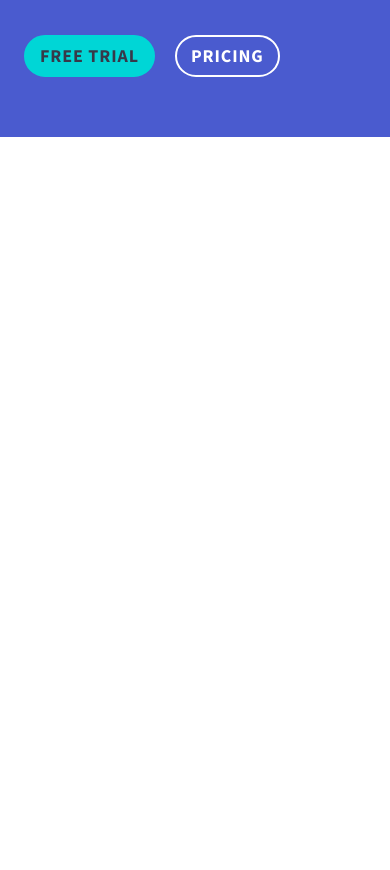
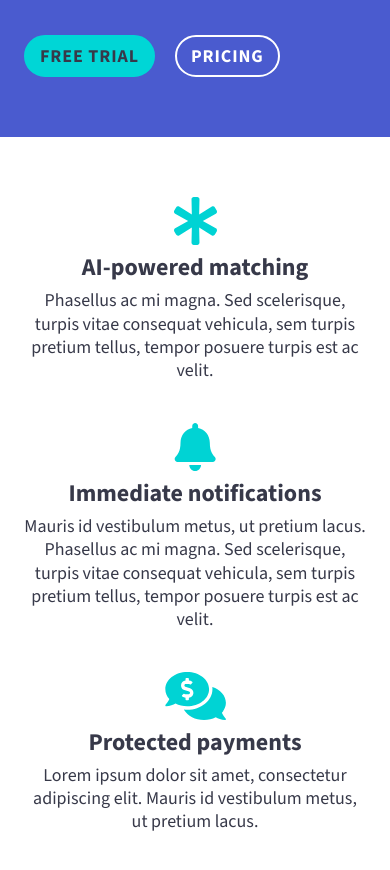
Before and after one commit to revinsider/portfolio-mythos-site, a plain HTML site: page index.html in a window 390 px wide. Shown: the part 560-1430 px from the top of the page. Before the commit the page ends 1119 px from the top, so only its background shows below. Drawn offline with nearby package versions, Linux system fonts and the light colour scheme.

Commit message:
add features with flexbox and media queries

```diff
--- /dev/null
+++ b/app/scss/components/_features.scss
@@ -0,0 +1,45 @@
+@use '../util/' as u;
+
+.features {
+
+  &__wrapper {
+    display: flex;
+    gap: 40px;
+    flex-wrap: wrap;
+    justify-content: center;
+
+    @include u.breakpoint(large) {
+      flex-wrap: nowrap;
+      gap: 5.5%
+    }
+  }
+
+  &__item {
+    text-align: center;
+
+    @include u.breakpoint(large) {
+      flex: 1;
+      text-align: left;
+    }
+  }
+
+  &__icon {
+    width: auto;
+    height: u.rem(48);
+    margin-block-end: 10px;
+
+    @include u.breakpoint-down(medium) {
+      margin-inline: auto;
+    }
+  }
+
+  &__title {
+    margin-block-end: u.rem(10);
+  }
+
+  &__description {
+    max-width: 60ch;
+    margin-block-end: 0;
+
+  }
+}
--- a/app/scss/components/_index.scss
+++ b/app/scss/components/_index.scss
@@ -1,2 +1,3 @@
 @forward 'topnav';
 @forward 'hero';
+@forward 'features';
--- a/app/scss/globals/_boilerplate.scss
+++ b/app/scss/globals/_boilerplate.scss
@@ -13,7 +13,7 @@ body {
   padding: 0;
   font-family: var(--main-font);
   background-color: var(--background-color);
-  color: var(--text-color);
+  color: var(--text-dark);
   margin-block-end: 50vh; // temporary
 }
 
--- a/app/scss/globals/_typography.scss
+++ b/app/scss/globals/_typography.scss
@@ -29,6 +29,7 @@ h2 {
 
 h3 {
   font-size: u.rem(24);
+  line-height: 1;
 }
 
 p {
--- a/app/scss/layout/_wrapper.scss
+++ b/app/scss/layout/_wrapper.scss
@@ -3,4 +3,9 @@
 .wrapper {
   width: min(100% - u.rem(48), u.rem(1200));
   margin-inline: auto;
+  padding-block: 60px;
+
+  @include u.breakpoint(large) {
+    padding-block: 80px;
+  }
 }
--- a/index.html
+++ b/index.html
@@ -58,6 +58,26 @@
           </div>
         </div>
       </section>
+      <section class="features">
+        <h2 class="visually-hidden">Features</h2>
+        <div class="wrapper features__wrapper">
+          <div class="features__item">
+            <img src="/img/icon-asterisk.svg" alt="" class="features__icon" width="43" height="48">
+            <h3 class="features__title">AI-powered matching</h3>
+            <p class="features__description">Phasellus ac mi magna. Sed scelerisque, turpis vitae consequat vehicula, sem turpis pretium tellus, tempor posuere turpis est ac velit.</p>
+          </div>
+          <div class="features__item">
+            <img src="/img/icon-bell.svg" alt="" class="features__icon" width="43" height="48">
+            <h3 class="features__title">Immediate notifications</h3>
+            <p class="features__description">Mauris id vestibulum metus, ut pretium lacus. Phasellus ac mi magna. Sed scelerisque, turpis vitae consequat vehicula, sem turpis pretium tellus, tempor posuere turpis est ac velit.</p>
+          </div>
+          <div class="features__item">
+            <img src="/img/icon-payments.svg" alt="" class="features__icon" width="43" height="48">
+            <h3 class="features__title">Protected payments</h3>
+            <p class="features__description">Lorem ipsum dolor sit amet, consectetur adipiscing elit. Mauris id vestibulum metus, ut pretium lacus.</p>
+          </div>
+        </div>
+      </section>
     </article>
   </main>
   <footer></footer>
```
Also changed, not shown: dist/style.css, img/icon-asterisk.svg (added), img/icon-bell.svg (added), img/icon-payments.svg (added), 1 other file.
